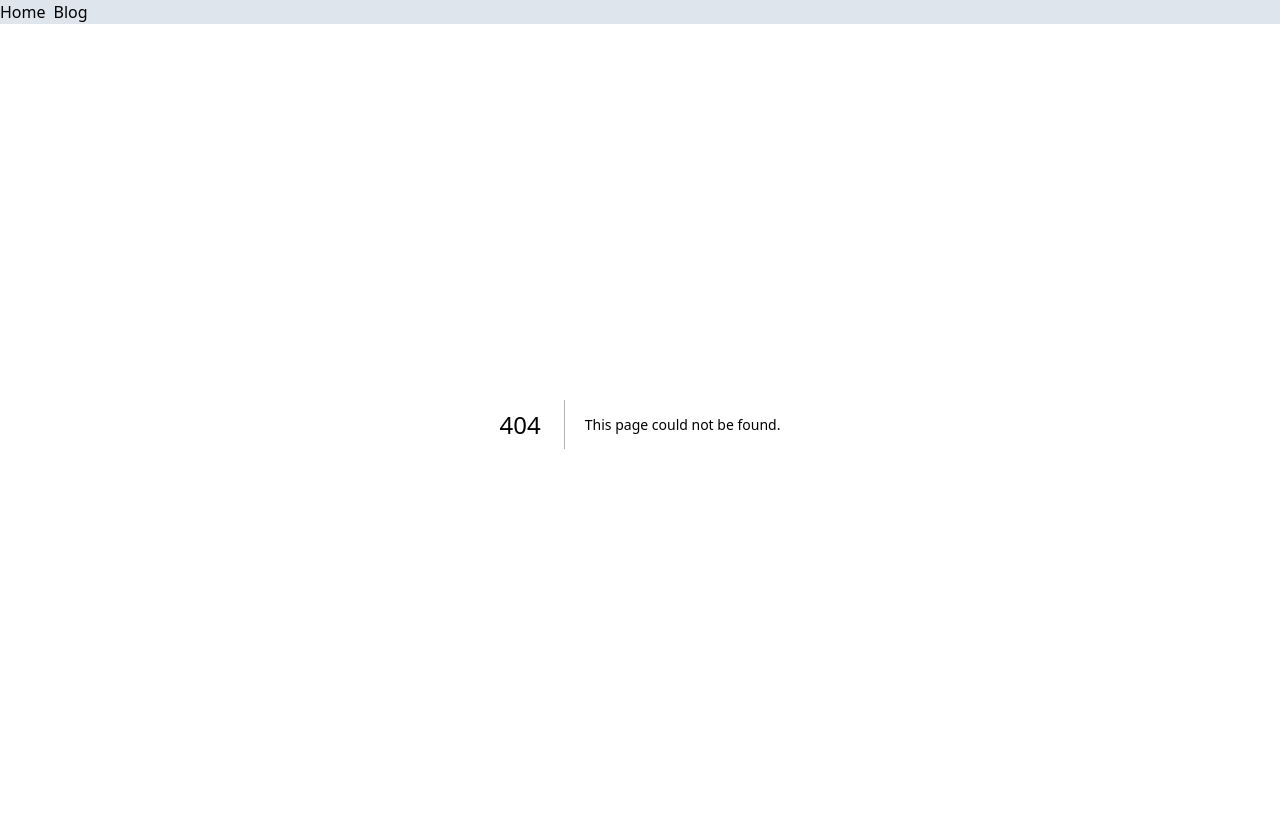
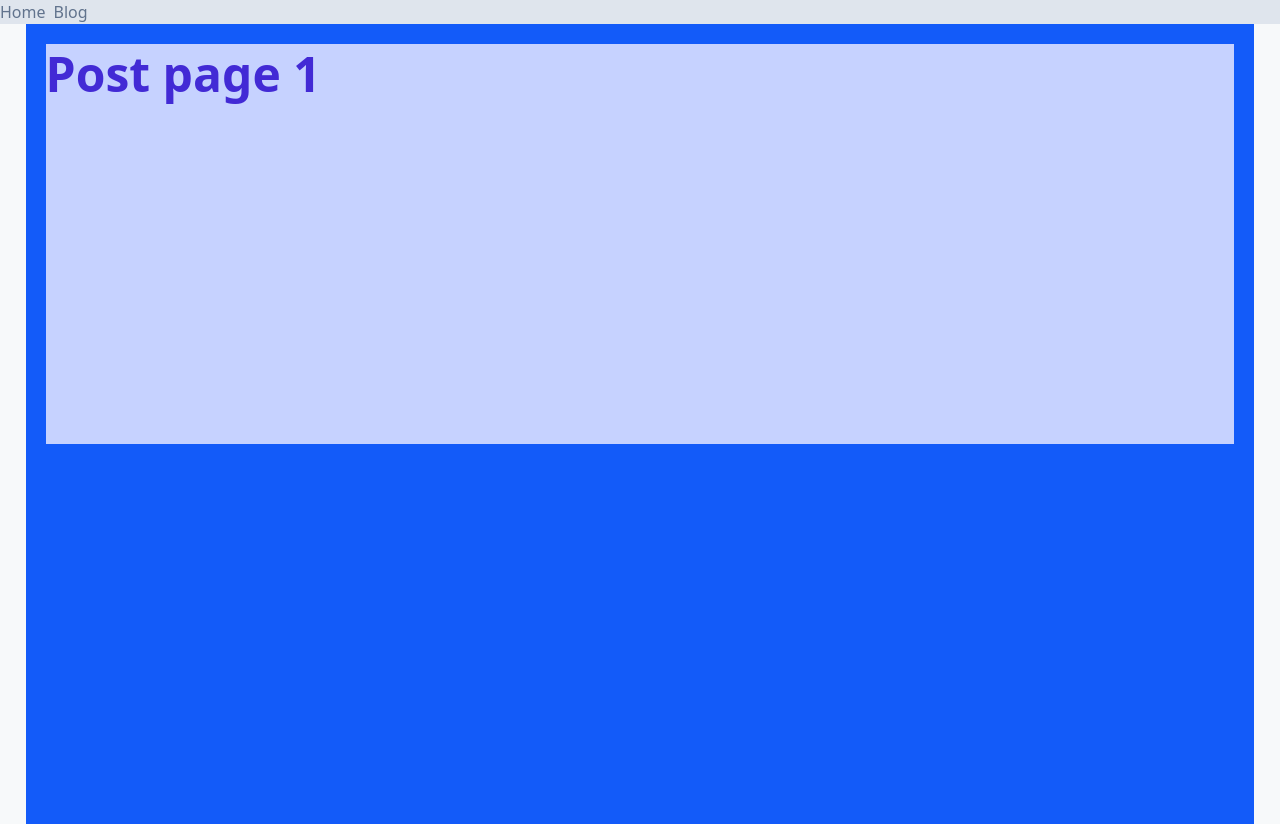
Before and after one commit to lorenzoferrante97/frontend-template, a Next.js app: page /blog/posts/1 in a window 1280 px wide. Before the commit this address had no page. Built offline with nearby package versions, Linux system fonts and the light colour scheme.

Commit message:
add: testing dynamic routes

```diff
--- /dev/null
+++ b/app/blog/posts/[id]/page.jsx
@@ -0,0 +1,9 @@
+export default function Post({ params }) {
+  const id = params.id
+
+  return (
+    <div className='container-full min-h-[50vh] flex flex-col gap-4 bg-secondary-soft'>
+      <h1 className='font-h1 text-secondary-soft-content'>Post page {id}</h1>
+    </div>
+  )
+}
```
